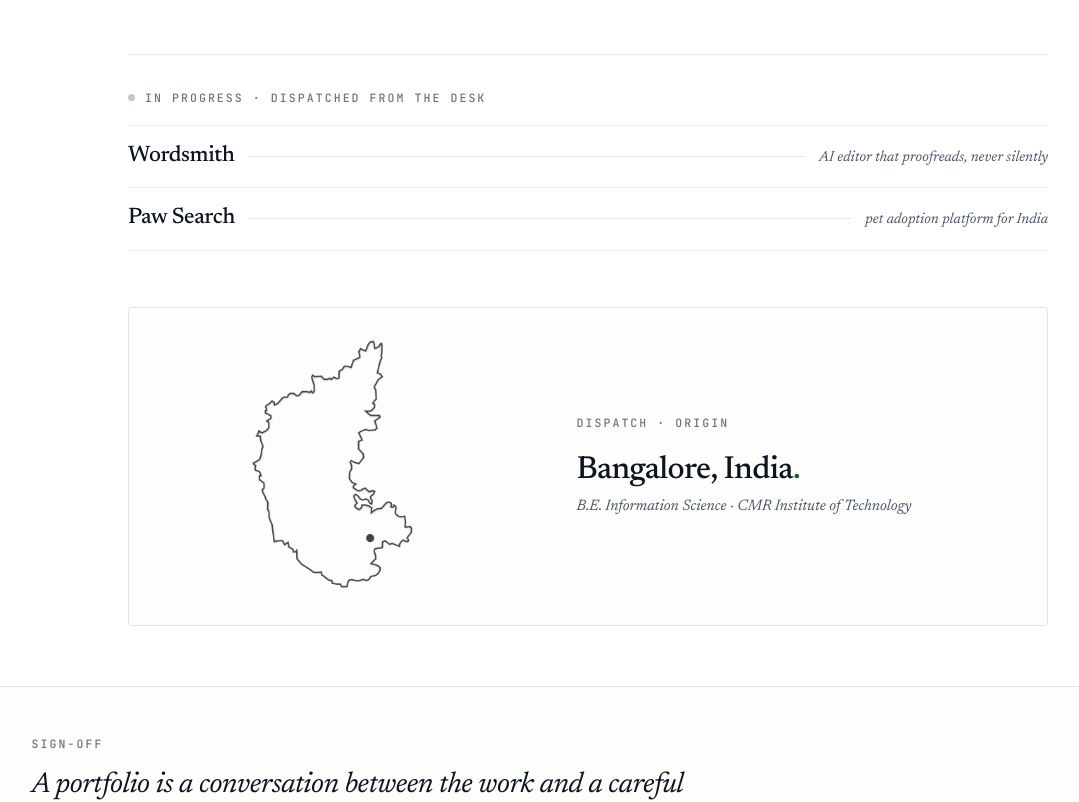
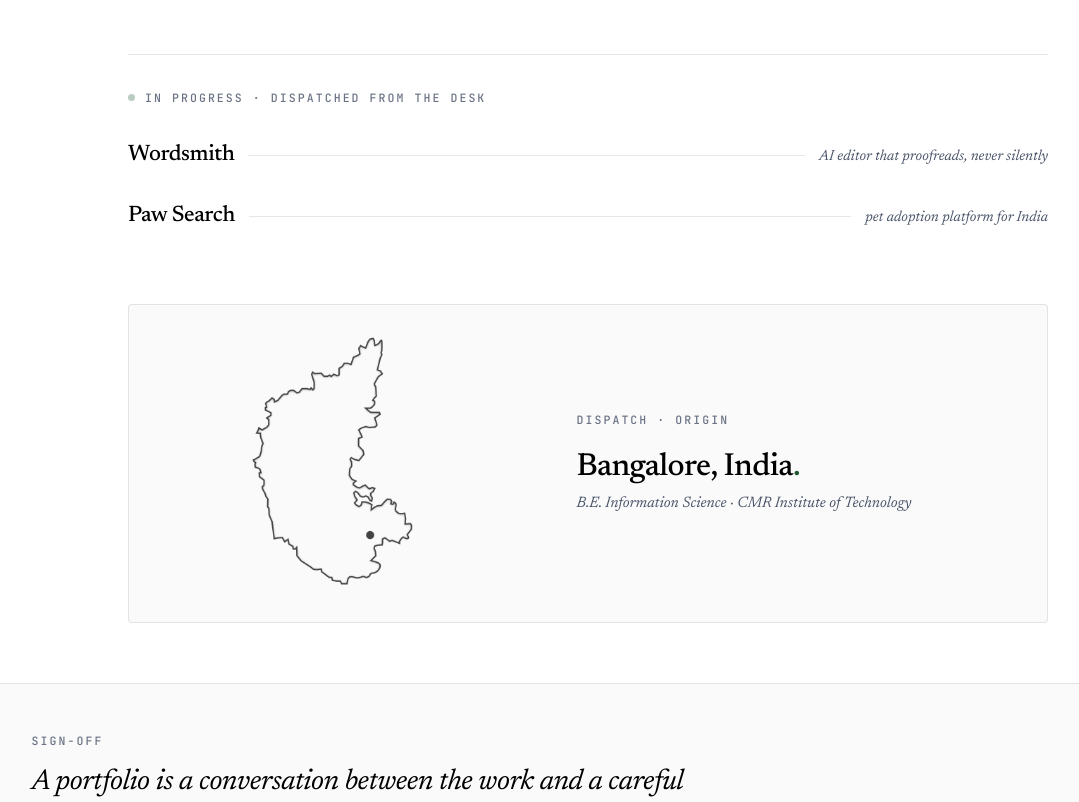
Before and after one commit to yash296/portfolio, a Vue app: page /#/ in a window 1280 px wide. Shown: the part 1853-2655 px from the top of the page, without its empty margins (52-1131 px from the left). Built offline with nearby package versions, Linux system fonts and the light colour scheme; a small style sheet from the web is missing.

Commit message:
changed color themes

```diff
--- a/src/App.vue
+++ b/src/App.vue
@@ -41,11 +41,11 @@ export default {
 
   /* Wordsmith palette — light (Paper) */
   --ink: #0B0F17;
-  --text: #0D1320;
+  --text: #000000;
   --text-muted: #4A5468;
   --text-soft: #6B7385;
   --paper: #FFFFFF;
-  --paper-warm: #fdfdfc;
+  --paper-warm: #FAFAFB;
   --rule: rgba(13, 19, 32, 0.10);
   --rule-soft: rgba(13, 19, 32, 0.06);
   --strike: #9AA0AC;
--- a/src/components/About.vue
+++ b/src/components/About.vue
@@ -287,13 +287,10 @@ export default {
 }
 
 .dispatch-item {
-  border-bottom: 1px solid var(--rule-soft);
+
   padding: 0;
 }
 
-.dispatch-item:first-child {
-  border-top: 1px solid var(--rule-soft);
-}
 
 .dispatch-link {
   display: flex;
```
